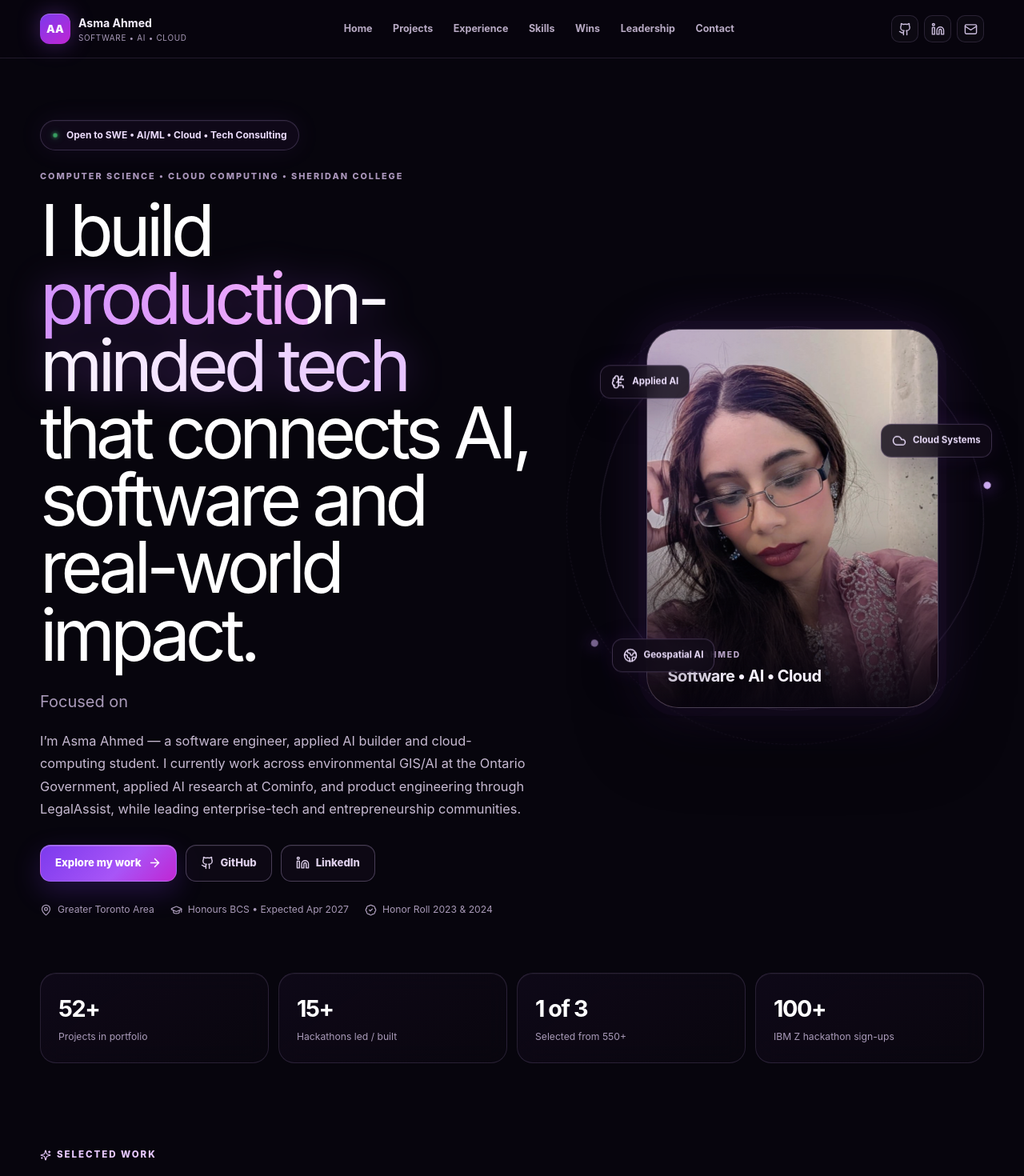
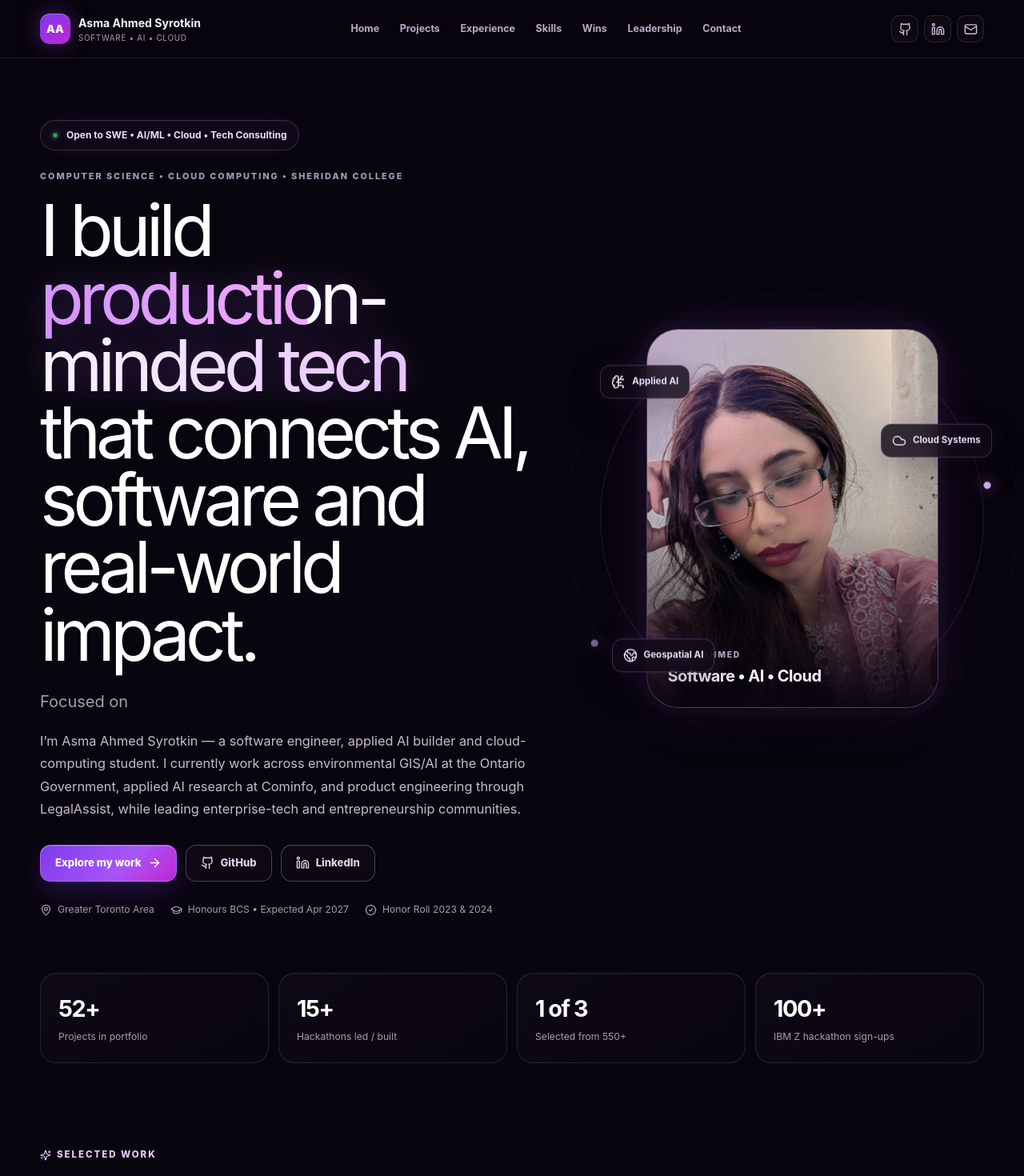
Before and after one commit to asma675/AsmaAhmedPortfolio, a React (Vite) app: page / in a window 1280 px wide. Shown: the top 1470 px of the page at 80% size. Built offline with nearby package versions, Linux system fonts and the light colour scheme; the HTML template or start-up script is replaced by a standard one.

Commit message:
Update name to include 'Syrotkin' in Portfolio

```diff
--- a/src/Portfolio.jsx
+++ b/src/Portfolio.jsx
@@ -444,7 +444,7 @@ function Hero() {
           transition={{ duration: 0.55, delay: 0.24 }}
           className="hero-summary"
         >
-          I’m Asma Ahmed — a software engineer, applied AI builder and cloud-computing student. I currently work across environmental GIS/AI at the Ontario Government, applied AI research at Cominfo, and product engineering through LegalAssist, while leading enterprise-tech and entrepreneurship communities.
+          I’m Asma Ahmed Syrotkin — a software engineer, applied AI builder and cloud-computing student. I currently work across environmental GIS/AI at the Ontario Government, applied AI research at Cominfo, and product engineering through LegalAssist, while leading enterprise-tech and entrepreneurship communities.
         </motion.p>
 
         <motion.div initial={{ opacity: 0, y: 15 }} animate={{ opacity: 1, y: 0 }} transition={{ delay: 0.34 }} className="hero-actions">
@@ -476,7 +476,7 @@ function Hero() {
         <div className="orbit orbit-two" />
         <div className="portrait-shell">
           <div className="portrait-light" />
-          <img src="/images/profile-new.png" alt="Asma Ahmed" className="portrait" />
+          <img src="/images/profile-new.png" alt="Asma Ahmed Syrotkin" className="portrait" />
           <div className="portrait-gradient" />
           <div className="portrait-caption">
             <span className="caption-label">Asma Ahmed</span>
@@ -827,7 +827,7 @@ function Contact() {
             <div className="terminal-top"><span /><span /><span /></div>
             <code>
               <span className="term-purple">const</span> candidate = {'{'}<br />
-              &nbsp;&nbsp;name: <span className="term-green">"Asma Ahmed"</span>,<br />
+              &nbsp;&nbsp;name: <span className="term-green">"Asma Ahmed Syrotkin"</span>,<br />
               &nbsp;&nbsp;focus: [<span className="term-green">"SWE"</span>, <span className="term-green">"AI"</span>, <span className="term-green">"Cloud"</span>],<br />
               &nbsp;&nbsp;ships: <span className="term-purple">true</span>,<br />
               &nbsp;&nbsp;curious: <span className="term-purple">true</span><br />
@@ -847,7 +847,7 @@ function Header() {
       <div className="nav-shell">
         <a href="#home" className="brand" onClick={() => setOpen(false)}>
           <span>AA</span>
-          <div><strong>Asma Ahmed</strong><small>Software • AI • Cloud</small></div>
+          <div><strong>Asma Ahmed Syrotkin</strong><small>Software • AI • Cloud</small></div>
         </a>
         <nav className="desktop-nav">
           {NAV.map(([href, label]) => <a key={href} href={href}>{label}</a>)}
```
